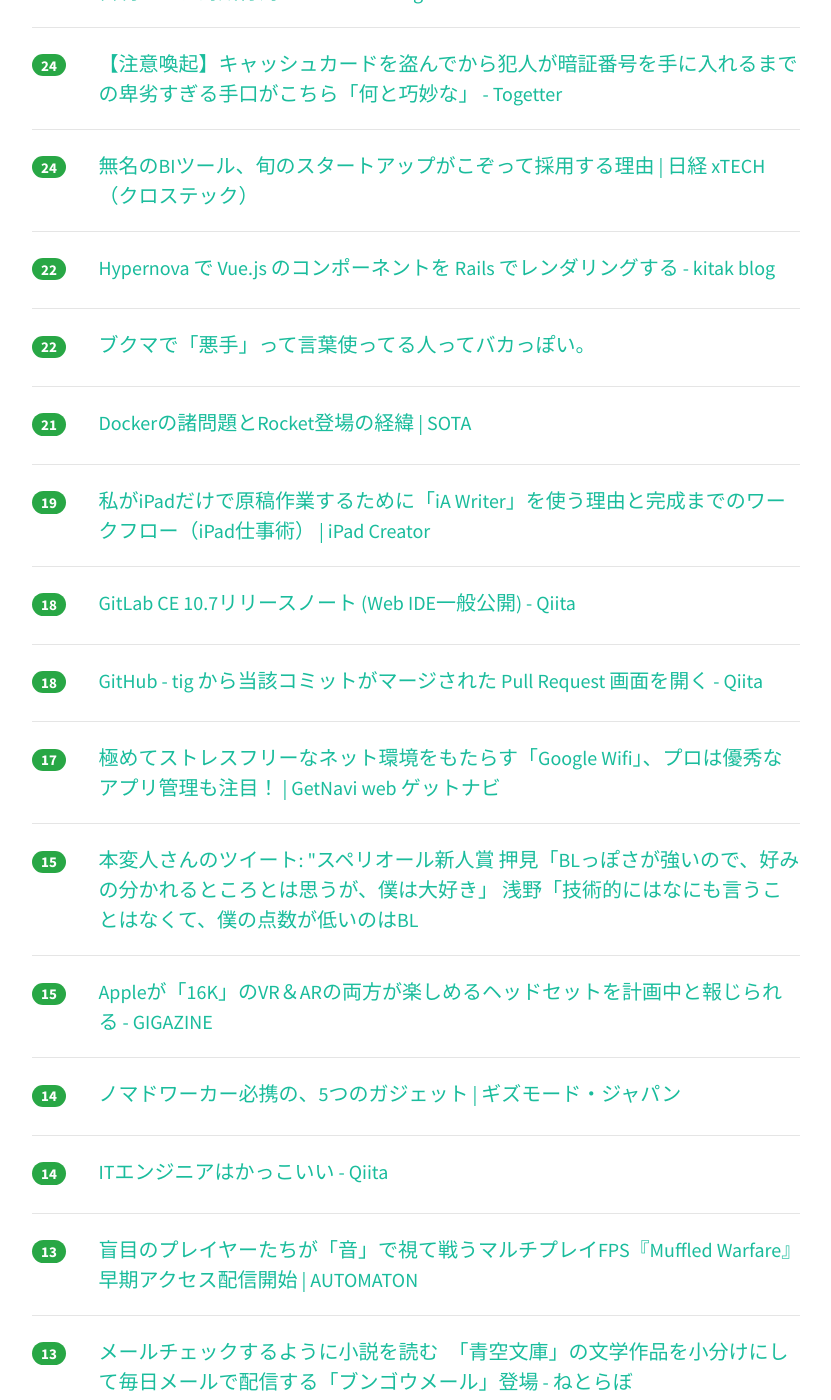
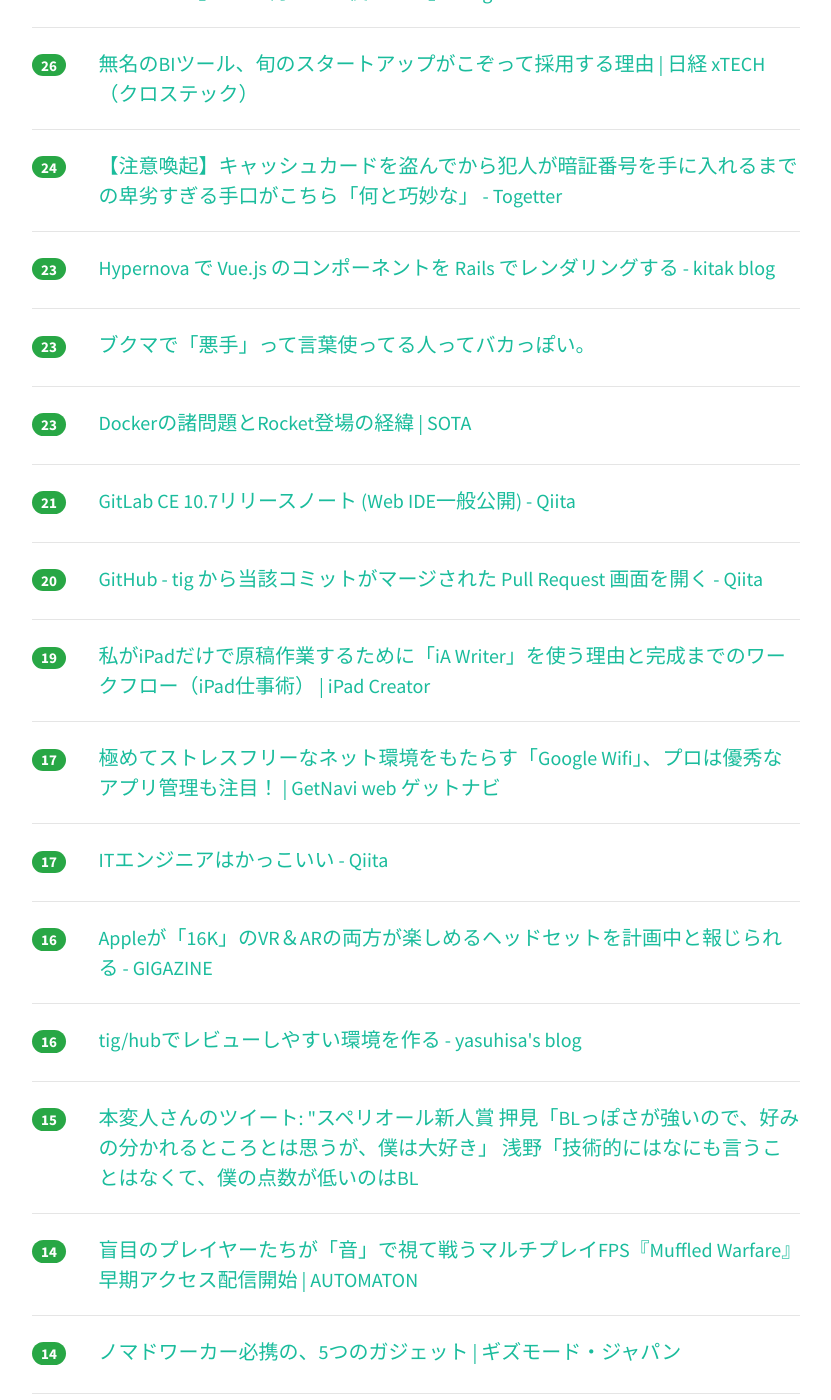
Before and after one commit to yatta47/hatena-matome-site, a Jekyll site: the page built from _posts/2018-04-29-hatena.md, in a window 1280 px wide and 1400 px high, scrolled down 964 px. Shown: the whole window, without its empty margins (224-1055 px from the left). Built offline with Jekyll 4.4.1, drawn with Linux system fonts in a browser that asks for light colours; nearby versions of some CDN libraries; some of the changed text lies outside the part shown.

Commit message:
Updated 2018-04-29

```diff
--- a/_posts/2018-04-29-hatena.md
+++ b/_posts/2018-04-29-hatena.md
@@ -1,24 +1,29 @@
 ---
 layout: post
 title:  "2018-04-29 はてぶIT"
-date:   2018-04-29 13:02:17
+date:   2018-04-29 14:02:27
 tags: [it-hotentry]
 ---
-31 件のデータあり
+34 件のデータあり
 
 <hr><div class="row">
-<div class="col-1"><span class="badge badge-pill badge-success h2">160</span></div>
+<div class="col-1"><span class="badge badge-pill badge-success h2">172</span></div>
 <div class="col-11"><a href='https://matome.naver.jp/odai/2152493256703171201' target='_blank'>安倍首相とトランプ大統領の電話会談の終了時間がなんか不思議で謎な件 - NAVER まとめ</a></div>
 </div>
 <hr>
 <div class="row">
-<div class="col-1"><span class="badge badge-pill badge-success h2">97</span></div>
+<div class="col-1"><span class="badge badge-pill badge-success h2">106</span></div>
 <div class="col-11"><a href='https://unleash.tokyo/2018/02/09/remote-work-guide-trello/' target='_blank'>リモートワークを楽しく実践するために。タスク管理ツールTrelloがリモートワーカー向けガイドブックを公開 | UNLEASH</a></div>
 </div>
 <hr>
 <div class="row">
-<div class="col-1"><span class="badge badge-pill badge-success h2">54</span></div>
+<div class="col-1"><span class="badge badge-pill badge-success h2">57</span></div>
 <div class="col-11"><a href='https://qiita.com/gluelan2013/items/0513c5331b6a67086308' target='_blank'>新SeleniumIDE についてまとめてみた - Qiita</a></div>
+</div>
+<hr>
+<div class="row">
+<div class="col-1"><span class="badge badge-pill badge-success h2">39</span></div>
+<div class="col-11"><a href='https://togetter.com/li/1222309' target='_blank'>pixiv fanboxなどクリエイター支援サービスで二次創作するのはアウトでしょ…営利だよ、海賊行為だよまとめ - Togetter</a></div>
 </div>
 <hr>
 <div class="row">
@@ -33,7 +38,7 @@ tags: [it-hotentry]
 <hr>
 <div class="row">
 <div class="col-1"><span class="badge badge-pill badge-success h2">26</span></div>
-<div class="col-11"><a href='https://togetter.com/li/1222309' target='_blank'>pixiv fanboxなどクリエイター支援サービスで二次創作するのはアウトでしょ…営利だよ、海賊行為だよまとめ - Togetter</a></div>
+<div class="col-11"><a href='http://tech.nikkeibp.co.jp/it/atcl/column/15/061500148/092000129/' target='_blank'>無名のBIツール、旬のスタートアップがこぞって採用する理由 | 日経 xTECH（クロステック）</a></div>
 </div>
 <hr>
 <div class="row">
@@ -42,23 +47,28 @@ tags: [it-hotentry]
 </div>
 <hr>
 <div class="row">
-<div class="col-1"><span class="badge badge-pill badge-success h2">24</span></div>
-<div class="col-11"><a href='http://tech.nikkeibp.co.jp/it/atcl/column/15/061500148/092000129/' target='_blank'>無名のBIツール、旬のスタートアップがこぞって採用する理由 | 日経 xTECH（クロステック）</a></div>
-</div>
-<hr>
-<div class="row">
-<div class="col-1"><span class="badge badge-pill badge-success h2">22</span></div>
+<div class="col-1"><span class="badge badge-pill badge-success h2">23</span></div>
 <div class="col-11"><a href='http://kitak.hatenablog.jp/entry/2018/04/28/162427' target='_blank'>Hypernova で Vue.js のコンポーネントを Rails でレンダリングする - kitak blog</a></div>
 </div>
 <hr>
 <div class="row">
-<div class="col-1"><span class="badge badge-pill badge-success h2">22</span></div>
+<div class="col-1"><span class="badge badge-pill badge-success h2">23</span></div>
 <div class="col-11"><a href='https://anond.hatelabo.jp/20180428194041' target='_blank'>ブクマで「悪手」って言葉使ってる人ってバカっぽい。</a></div>
 </div>
 <hr>
 <div class="row">
+<div class="col-1"><span class="badge badge-pill badge-success h2">23</span></div>
+<div class="col-11"><a href='https://deeeet.com/writing/2015/02/17/docker-bad-points/' target='_blank'>Dockerの諸問題とRocket登場の経緯 | SOTA</a></div>
+</div>
+<hr>
+<div class="row">
 <div class="col-1"><span class="badge badge-pill badge-success h2">21</span></div>
-<div class="col-11"><a href='https://deeeet.com/writing/2015/02/17/docker-bad-points/' target='_blank'>Dockerの諸問題とRocket登場の経緯 | SOTA</a></div>
+<div class="col-11"><a href='https://qiita.com/tnir/items/66501667f12cf29f3ba8' target='_blank'>GitLab CE 10.7リリースノート (Web IDE一般公開) - Qiita</a></div>
+</div>
+<hr>
+<div class="row">
+<div class="col-1"><span class="badge badge-pill badge-success h2">20</span></div>
+<div class="col-11"><a href='https://qiita.com/tmtysk/items/fd6592eb859e4523cd64' target='_blank'>GitHub - tig から当該コミットがマージされた Pull Request 画面を開く - Qiita</a></div>
 </div>
 <hr>
 <div class="row">
@@ -67,18 +77,23 @@ tags: [it-hotentry]
 </div>
 <hr>
 <div class="row">
-<div class="col-1"><span class="badge badge-pill badge-success h2">18</span></div>
-<div class="col-11"><a href='https://qiita.com/tnir/items/66501667f12cf29f3ba8' target='_blank'>GitLab CE 10.7リリースノート (Web IDE一般公開) - Qiita</a></div>
-</div>
-<hr>
-<div class="row">
-<div class="col-1"><span class="badge badge-pill badge-success h2">18</span></div>
-<div class="col-11"><a href='https://qiita.com/tmtysk/items/fd6592eb859e4523cd64' target='_blank'>GitHub - tig から当該コミットがマージされた Pull Request 画面を開く - Qiita</a></div>
+<div class="col-1"><span class="badge badge-pill badge-success h2">17</span></div>
+<div class="col-11"><a href='https://getnavi.jp/digital/253992/' target='_blank'>極めてストレスフリーなネット環境をもたらす「Google Wifi」、プロは優秀なアプリ管理も注目！ | GetNavi web ゲットナビ</a></div>
 </div>
 <hr>
 <div class="row">
 <div class="col-1"><span class="badge badge-pill badge-success h2">17</span></div>
-<div class="col-11"><a href='https://getnavi.jp/digital/253992/' target='_blank'>極めてストレスフリーなネット環境をもたらす「Google Wifi」、プロは優秀なアプリ管理も注目！ | GetNavi web ゲットナビ</a></div>
+<div class="col-11"><a href='https://qiita.com/yuipon/items/0961c5717e1b9258bb73' target='_blank'>ITエンジニアはかっこいい - Qiita</a></div>
+</div>
+<hr>
+<div class="row">
+<div class="col-1"><span class="badge badge-pill badge-success h2">16</span></div>
+<div class="col-11"><a href='https://gigazine.net/news/20180428-apple-16k-vr-headset/' target='_blank'>Appleが「16K」のVR＆ARの両方が楽しめるヘッドセットを計画中と報じられる - GIGAZINE</a></div>
+</div>
+<hr>
+<div class="row">
+<div class="col-1"><span class="badge badge-pill badge-success h2">16</span></div>
+<div class="col-11"><a href='http://www.yasuhisay.info/entry/2017/10/31/083000' target='_blank'>tig/hubでレビューしやすい環境を作る - yasuhisa's blog</a></div>
 </div>
 <hr>
 <div class="row">
@@ -87,23 +102,13 @@ tags: [it-hotentry]
 </div>
 <hr>
 <div class="row">
-<div class="col-1"><span class="badge badge-pill badge-success h2">15</span></div>
-<div class="col-11"><a href='https://gigazine.net/news/20180428-apple-16k-vr-headset/' target='_blank'>Appleが「16K」のVR＆ARの両方が楽しめるヘッドセットを計画中と報じられる - GIGAZINE</a></div>
+<div class="col-1"><span class="badge badge-pill badge-success h2">14</span></div>
+<div class="col-11"><a href='http://jp.automaton.am/articles/newsjp/20180428-66924/' target='_blank'>盲目のプレイヤーたちが「音」で視て戦うマルチプレイFPS『Muffled Warfare』早期アクセス配信開始 | AUTOMATON</a></div>
 </div>
 <hr>
 <div class="row">
 <div class="col-1"><span class="badge badge-pill badge-success h2">14</span></div>
 <div class="col-11"><a href='https://www.gizmodo.jp/2018/04/re-nomadworker.html' target='_blank'>ノマドワーカー必携の、5つのガジェット | ギズモード・ジャパン</a></div>
-</div>
-<hr>
-<div class="row">
-<div class="col-1"><span class="badge badge-pill badge-success h2">14</span></div>
-<div class="col-11"><a href='https://qiita.com/yuipon/items/0961c5717e1b9258bb73' target='_blank'>ITエンジニアはかっこいい - Qiita</a></div>
-</div>
-<hr>
-<div class="row">
-<div class="col-1"><span class="badge badge-pill badge-success h2">13</span></div>
-<div class="col-11"><a href='http://jp.automaton.am/articles/newsjp/20180428-66924/' target='_blank'>盲目のプレイヤーたちが「音」で視て戦うマルチプレイFPS『Muffled Warfare』早期アクセス配信開始 | AUTOMATON</a></div>
 </div>
 <hr>
 <div class="row">
@@ -117,7 +122,22 @@ tags: [it-hotentry]
 </div>
 <hr>
 <div class="row">
-<div class="col-1"><span class="badge badge-pill badge-success h2">7</span></div>
+<div class="col-1"><span class="badge badge-pill badge-success h2">10</span></div>
+<div class="col-11"><a href='https://dev.to/fbnlsr/10-essential-extensions-for-vscode-174i' target='_blank'>10 essential extensions for VS Code</a></div>
+</div>
+<hr>
+<div class="row">
+<div class="col-1"><span class="badge badge-pill badge-success h2">9</span></div>
+<div class="col-11"><a href='https://togetter.com/li/1222306' target='_blank'>pixiv fanboxなどクリエイター支援サービスで二次創作するのはセーフだよ解釈まとめ - Togetter</a></div>
+</div>
+<hr>
+<div class="row">
+<div class="col-1"><span class="badge badge-pill badge-success h2">8</span></div>
+<div class="col-11"><a href='https://togetter.com/li/1222477' target='_blank'>「人の形を保てなくなってる」Vtuberが話題ですがVRChat中に寝落ちしているVtuberがこちらです - Togetter</a></div>
+</div>
+<hr>
+<div class="row">
+<div class="col-1"><span class="badge badge-pill badge-success h2">8</span></div>
 <div class="col-11"><a href='http://the360.life/U1301.doit?id=3597' target='_blank'>【the360.life】 Appleバカが「センス良し」と唸ったオンラインショップがコチラです</a></div>
 </div>
 <hr>
@@ -127,28 +147,23 @@ tags: [it-hotentry]
 </div>
 <hr>
 <div class="row">
+<div class="col-1"><span class="badge badge-pill badge-success h2">7</span></div>
+<div class="col-11"><a href='http://d.hatena.ne.jp/Kango/20180428/1524936297' target='_blank'>監視カメラへの不正アクセスについて調べてみた - piyolog</a></div>
+</div>
+<hr>
+<div class="row">
 <div class="col-1"><span class="badge badge-pill badge-success h2">6</span></div>
 <div class="col-11"><a href='http://jp.techcrunch.com/2018/04/28/2018-04-27-essentials-first-handset-is-coming-to-more-markets/' target='_blank'>Androidの父Andy RubinのスマートフォンEssentialに日本語ネットショップができた | TechCrunch Japan</a></div>
 </div>
 <hr>
 <div class="row">
 <div class="col-1"><span class="badge badge-pill badge-success h2">6</span></div>
-<div class="col-11"><a href='https://togetter.com/li/1222306' target='_blank'>pixiv fanboxなどクリエイター支援サービスで二次創作するのはセーフだよ解釈まとめ - Togetter</a></div>
-</div>
-<hr>
-<div class="row">
-<div class="col-1"><span class="badge badge-pill badge-success h2">6</span></div>
-<div class="col-11"><a href='http://d.hatena.ne.jp/Kango/20180428/1524936297' target='_blank'>監視カメラへの不正アクセスについて調べてみた - piyolog</a></div>
+<div class="col-11"><a href='http://result33.hatenablog.com/entry/2018/04/24/072003' target='_blank'>乃木坂46『シンクロニシティ』のMVはなぜ”フィルム”で撮られたのか - アイドルとアート。</a></div>
 </div>
 <hr>
 <div class="row">
 <div class="col-1"><span class="badge badge-pill badge-success h2">5</span></div>
 <div class="col-11"><a href='http://b.hatena.ne.jp/entry/s/www.asahi.com/articles/ASL4W51FYL4WULFA02B.html' target='_blank'>はてなブックマーク - 日報の「戦闘」、法的な「戦闘行為」でない　政府答弁書：朝日新聞デジタル</a></div>
-</div>
-<hr>
-<div class="row">
-<div class="col-1"><span class="badge badge-pill badge-success h2">5</span></div>
-<div class="col-11"><a href='https://dev.to/fbnlsr/10-essential-extensions-for-vscode-174i' target='_blank'>10 essential extensions for VS Code</a></div>
 </div>
 <hr>
 <div class="row">
```
